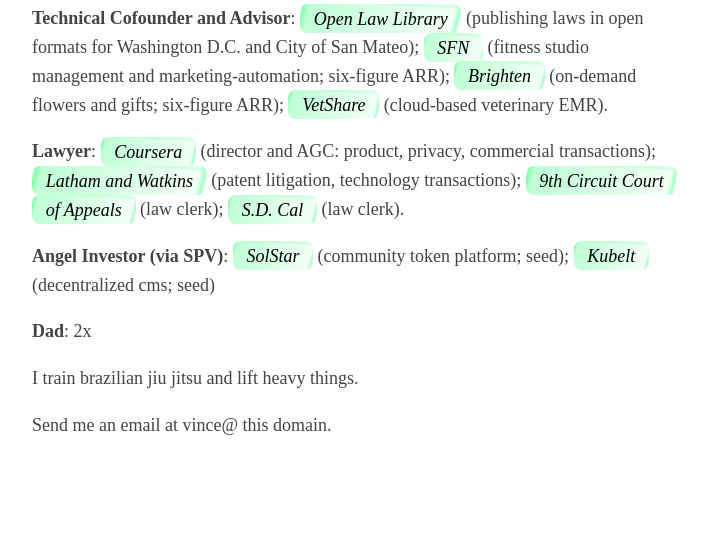
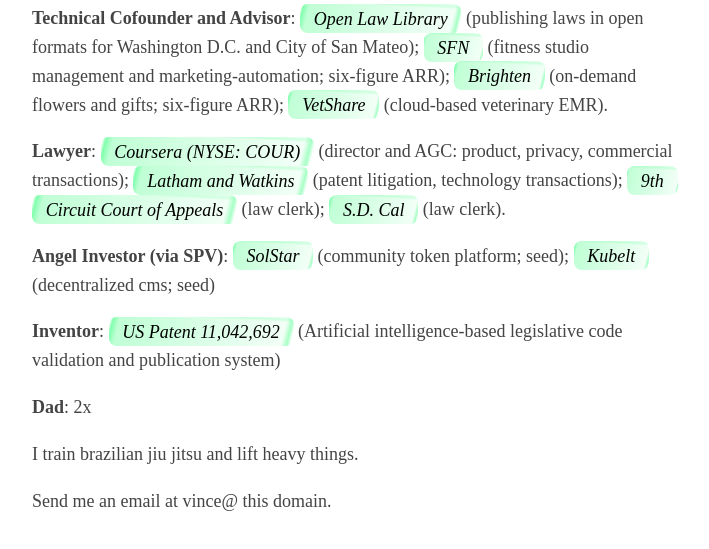
Before and after one commit to vqc/vqc.github.io, a plain HTML site: page index.html in a window 1280 px wide. Shown: the part 103-652 px from the top of the page, without its empty margins (283-992 px from the left). Drawn offline with Linux system fonts and the light colour scheme.

Commit message:
add patent

```diff
--- a/index.html
+++ b/index.html
@@ -30,8 +30,9 @@
     <body>
       <h1>Vince Chuang</h1>
       <p><b>Technical Cofounder and Advisor</b>: <mark>Open Law Library</mark> (publishing laws in open formats for Washington D.C. and City of San Mateo); <mark>SFN</mark> (fitness studio management and marketing-automation; six-figure ARR); <mark>Brighten</mark> (on-demand flowers and gifts; six-figure ARR);  <mark>VetShare</mark> (cloud-based veterinary EMR).</p>
-      <p><b>Lawyer</b>: <mark>Coursera</mark> (director and AGC: product, privacy, commercial transactions); <mark>Latham and Watkins</mark> (patent litigation, technology transactions); <mark>9th Circuit Court of Appeals</mark> (law clerk); <mark>S.D. Cal</mark> (law clerk).</p>
+      <p><b>Lawyer</b>: <mark>Coursera (NYSE: COUR)</mark> (director and AGC: product, privacy, commercial transactions); <mark>Latham and Watkins</mark> (patent litigation, technology transactions); <mark>9th Circuit Court of Appeals</mark> (law clerk); <mark>S.D. Cal</mark> (law clerk).</p>
       <p><b>Angel Investor (via SPV)</b>: <mark>SolStar</mark> (community token platform; seed); <mark>Kubelt</mark> (decentralized cms; seed)</p>
+      <p><b>Inventor</b>: <mark>US Patent 11,042,692</mark> (Artificial intelligence-based legislative code validation and publication system)</p>
       <p><b>Dad</b>: 2x</p>
       <p>I train brazilian jiu jitsu and lift heavy things.</p>
       <p>Send me an email at vince@ this domain.</p>
```
